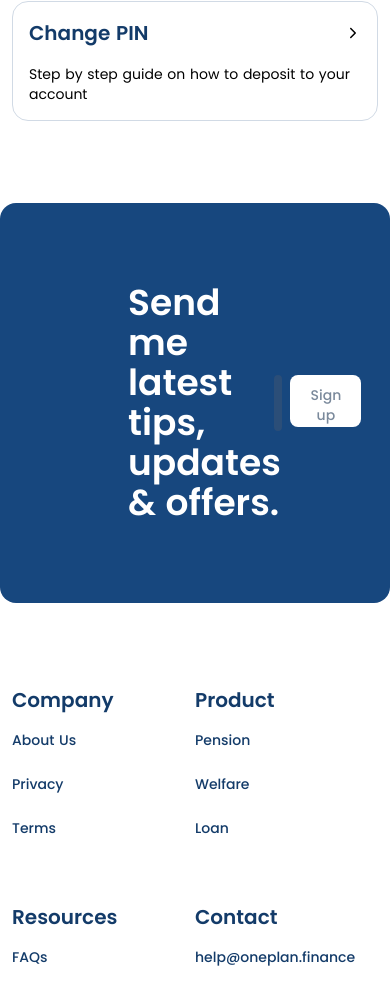
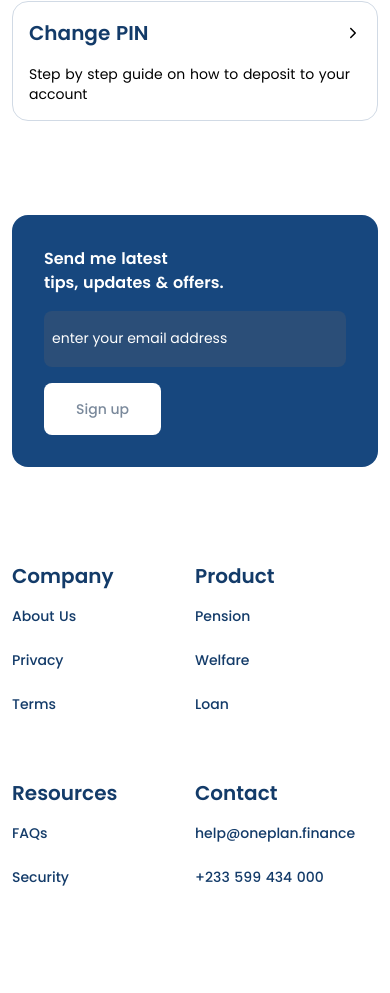
Before and after one commit to kingsoo123/oneplanhowto, a Next.js app: page / in a window 390 px wide. Shown: the part 3576-4569 px from the top of the page. Built offline with nearby package versions, Linux system fonts and the light colour scheme.

Commit message:
fix: changes made to nav menu tabs

```diff
--- a/components/newsletter/index.js
+++ b/components/newsletter/index.js
@@ -1,15 +1,15 @@
 const NewsLetter = () => {
   return (
-    <div className="md:pl-[80px] md:pr-[80px] mt-[70px]">
-      <div className="flex justify-between items-center bg-[#17477E] w-full px-32 py-20 rounded-2xl">
-        <p className="font-semibold text-4xl text-white">
+    <div className="md:pl-[80px] md:pr-[80px] mt-[70px] p-3">
+      <div className="flex flex-col md:flex-row justify-between md:items-center bg-[#17477E] w-full md:px-32 md:py-20 rounded-2xl p-8 space-y-4 md:space-y-0">
+        <p className="font-semibold md:text-4xl text-white">
           Send me latest <br /> tips, updates & offers.
         </p>
-        <div className="flex justify-end w-[60%] h-[56px] space-x-2">
+        <div className="w-full flex flex-col md:flex-row md:justify-end md:w-[60%] md:h-[56px] space-y-4 md:space-x-2 md:space-y-0">
           <input
             type="text"
             placeholder="enter your email address"
-            className="w-[60%] bg-[#2B4E78] rounded-lg text-white placeholder-white text-sm pl-2"
+            className="w-full md:w-[60%] h-[56px] bg-[#2B4E78] rounded-lg text-white placeholder-white text-sm pl-2"
           />
           <button
             type="button"
```
